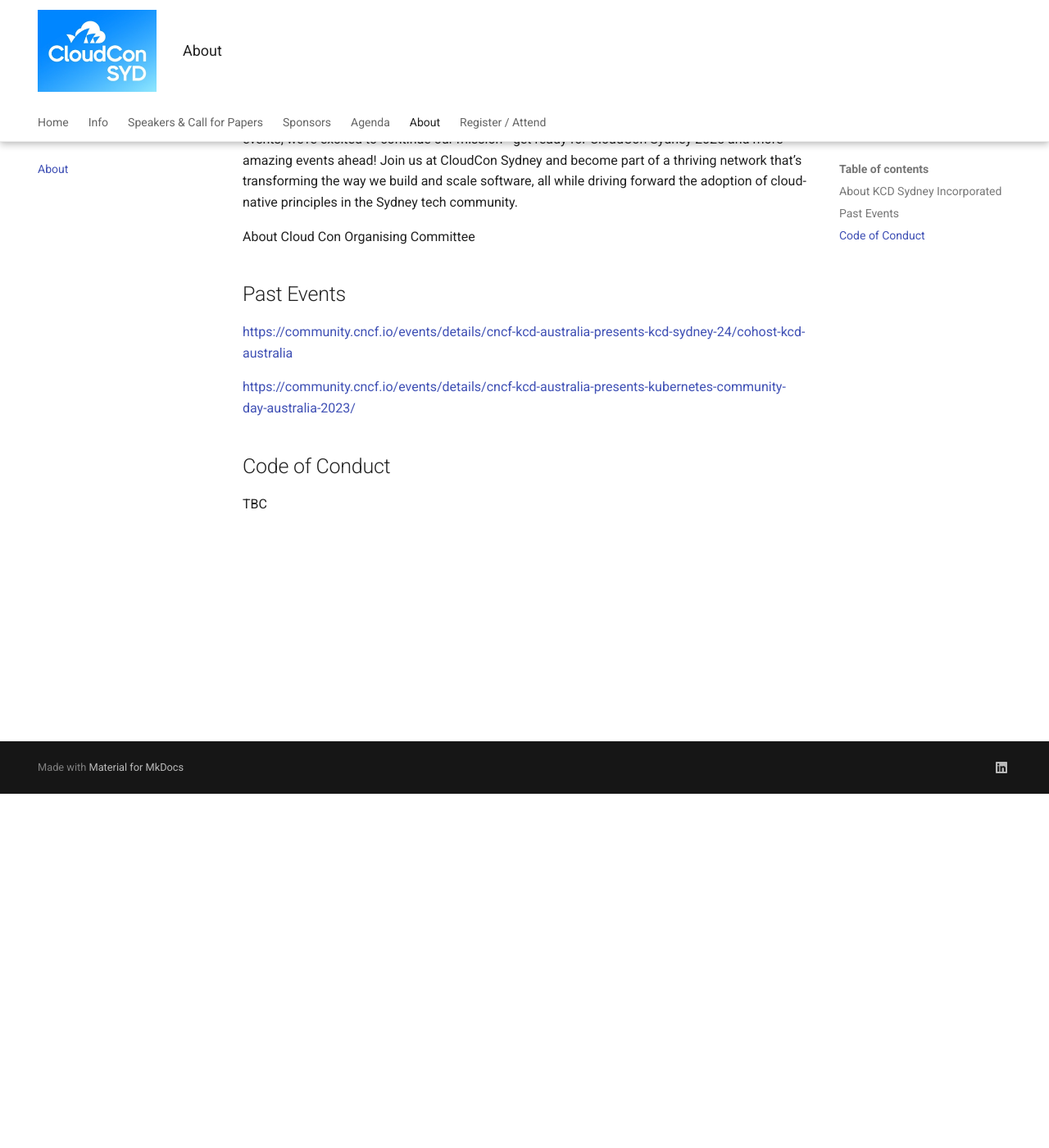
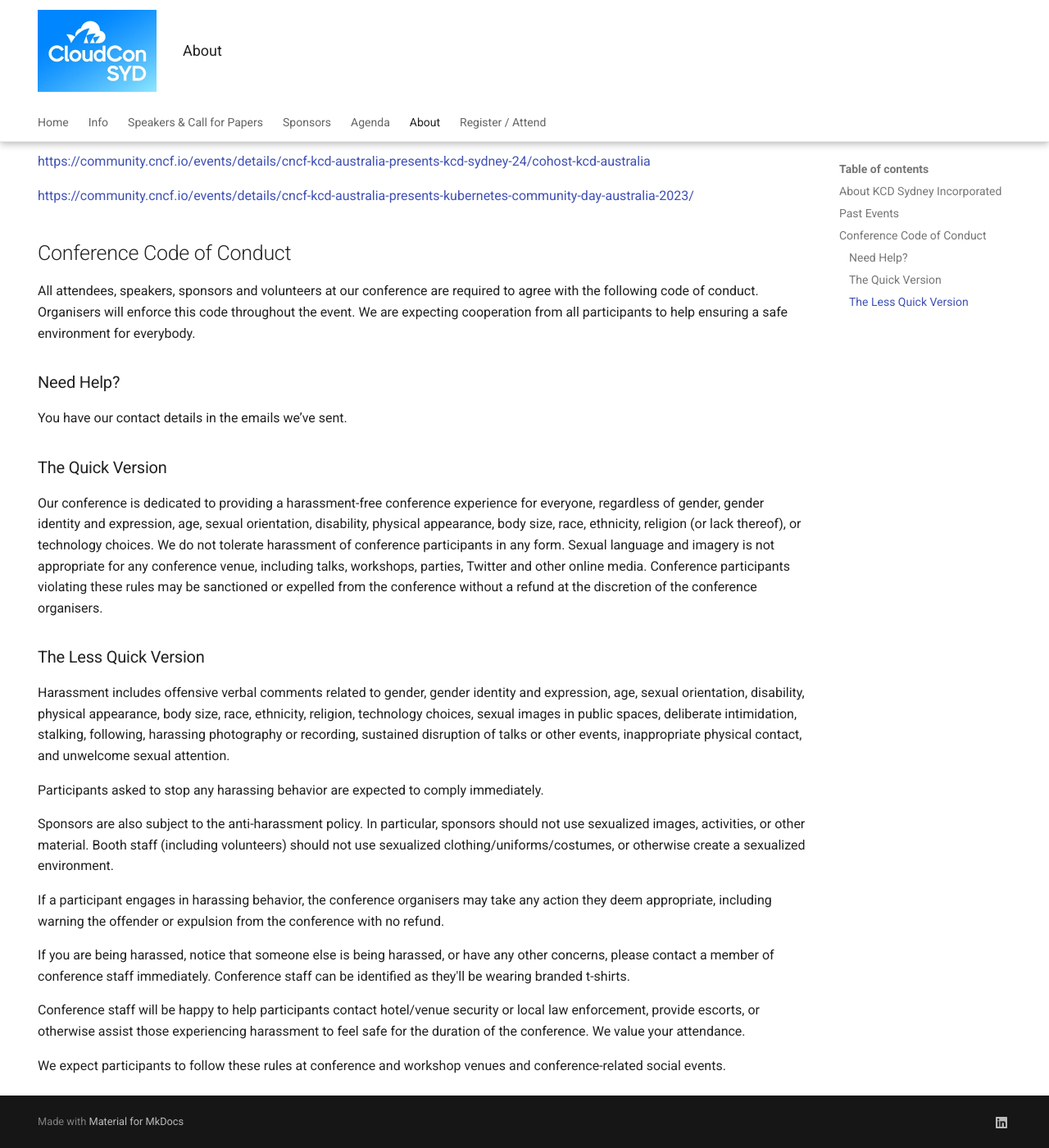
Before and after one commit to cloudconau/site, an MkDocs documentation site: the page built from docs/about.md, in a window 1280 px wide and 1400 px high, scrolled down 432 px. Shown: the whole window at 82% size. Built offline with MkDocs 1.6.1 and Material for MkDocs 9.7.7, drawn with Linux system fonts in a browser that asks for light colours; some of the changed text lies outside the part shown.

Commit message:
Layout changes

```diff
--- a/docs/about.md
+++ b/docs/about.md
@@ -1,10 +1,7 @@
-[About](#about)
-
-[About KCD Sydney Incorporated](#about-kcd-sydney-incorporated)
-
-[Past Events](#past-events)
-
-[Code of Conduct](#code-of-conduct)
+---
+hide:
+  - navigation
+---
 
 # About  {#about}
 
@@ -22,6 +19,27 @@ About Cloud Con Organising Committee
 
 
 
-## Code of Conduct  {#code-of-conduct}
+## Conference Code of Conduct  {#code-of-conduct}
 
-TBC
+All attendees, speakers, sponsors and volunteers at our conference are required to agree with the following code of conduct. Organisers will enforce this code throughout the event. We are expecting cooperation from all participants to help ensuring a safe environment for everybody.
+
+###Need Help?
+You have our contact details in the emails we’ve sent.
+
+###The Quick Version
+Our conference is dedicated to providing a harassment-free conference experience for everyone, regardless of gender, gender identity and expression, age, sexual orientation, disability, physical appearance, body size, race, ethnicity, religion (or lack thereof), or technology choices. We do not tolerate harassment of conference participants in any form. Sexual language and imagery is not appropriate for any conference venue, including talks, workshops, parties, Twitter and other online media. Conference participants violating these rules may be sanctioned or expelled from the conference without a refund at the discretion of the conference organisers.
+
+###The Less Quick Version
+Harassment includes offensive verbal comments related to gender, gender identity and expression, age, sexual orientation, disability, physical appearance, body size, race, ethnicity, religion, technology choices, sexual images in public spaces, deliberate intimidation, stalking, following, harassing photography or recording, sustained disruption of talks or other events, inappropriate physical contact, and unwelcome sexual attention.
+
+Participants asked to stop any harassing behavior are expected to comply immediately.
+
+Sponsors are also subject to the anti-harassment policy. In particular, sponsors should not use sexualized images, activities, or other material. Booth staff (including volunteers) should not use sexualized clothing/uniforms/costumes, or otherwise create a sexualized environment.
+
+If a participant engages in harassing behavior, the conference organisers may take any action they deem appropriate, including warning the offender or expulsion from the conference with no refund.
+
+If you are being harassed, notice that someone else is being harassed, or have any other concerns, please contact a member of conference staff immediately. Conference staff can be identified as they'll be wearing branded t-shirts.
+
+Conference staff will be happy to help participants contact hotel/venue security or local law enforcement, provide escorts, or otherwise assist those experiencing harassment to feel safe for the duration of the conference. We value your attendance.
+
+We expect participants to follow these rules at conference and workshop venues and conference-related social events.
```
Also changed, not shown: docs/info.md (+4 -26 lines).
